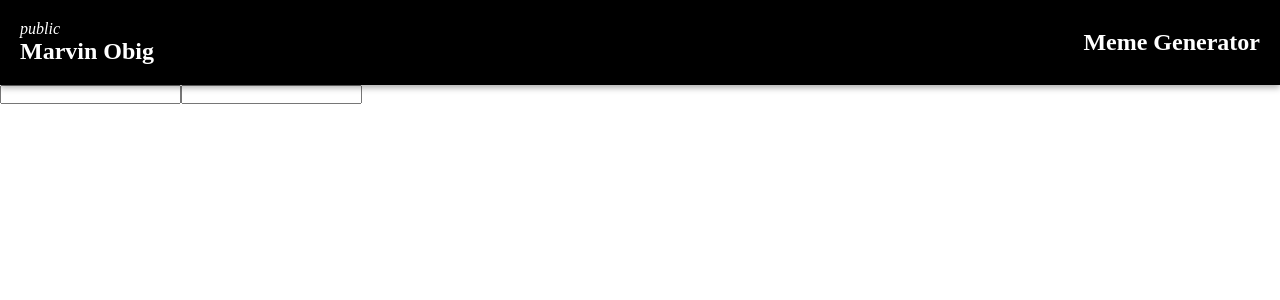
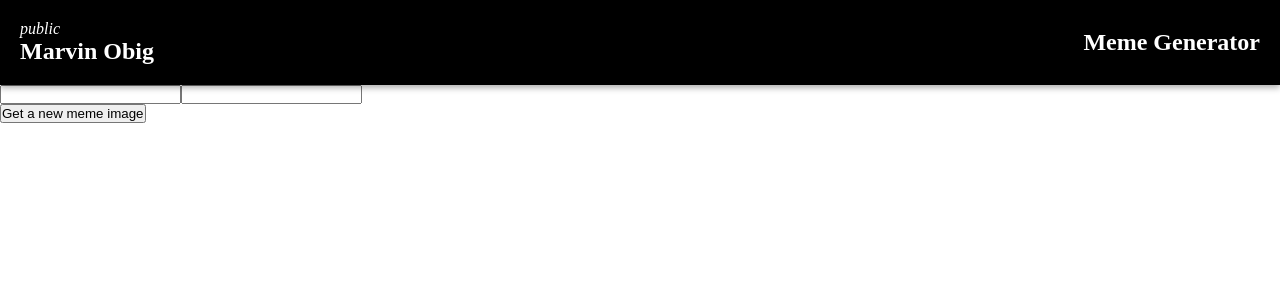
Before and after one commit to marvinobig/meme-generator, a React (Create React App) app: page / in a window 1280 px wide. Shown: the top 300 px of the page. Built offline with nearby package versions, Linux system fonts and the light colour scheme.

Commit message:
imported btn component into inputs component

```diff
--- a/src/components/Inputs.jsx
+++ b/src/components/Inputs.jsx
@@ -1,3 +1,5 @@
+import Btn from "./Btn"
+
 export default function Inputs() {
     return (
         <section className="input-container">
@@ -5,7 +7,7 @@ export default function Inputs() {
                 <input id="input-1" type="text" />
                 <input id="input-2" type="text" />
             </div>
-
+            <Btn />
         </section>
     )
 }
```
